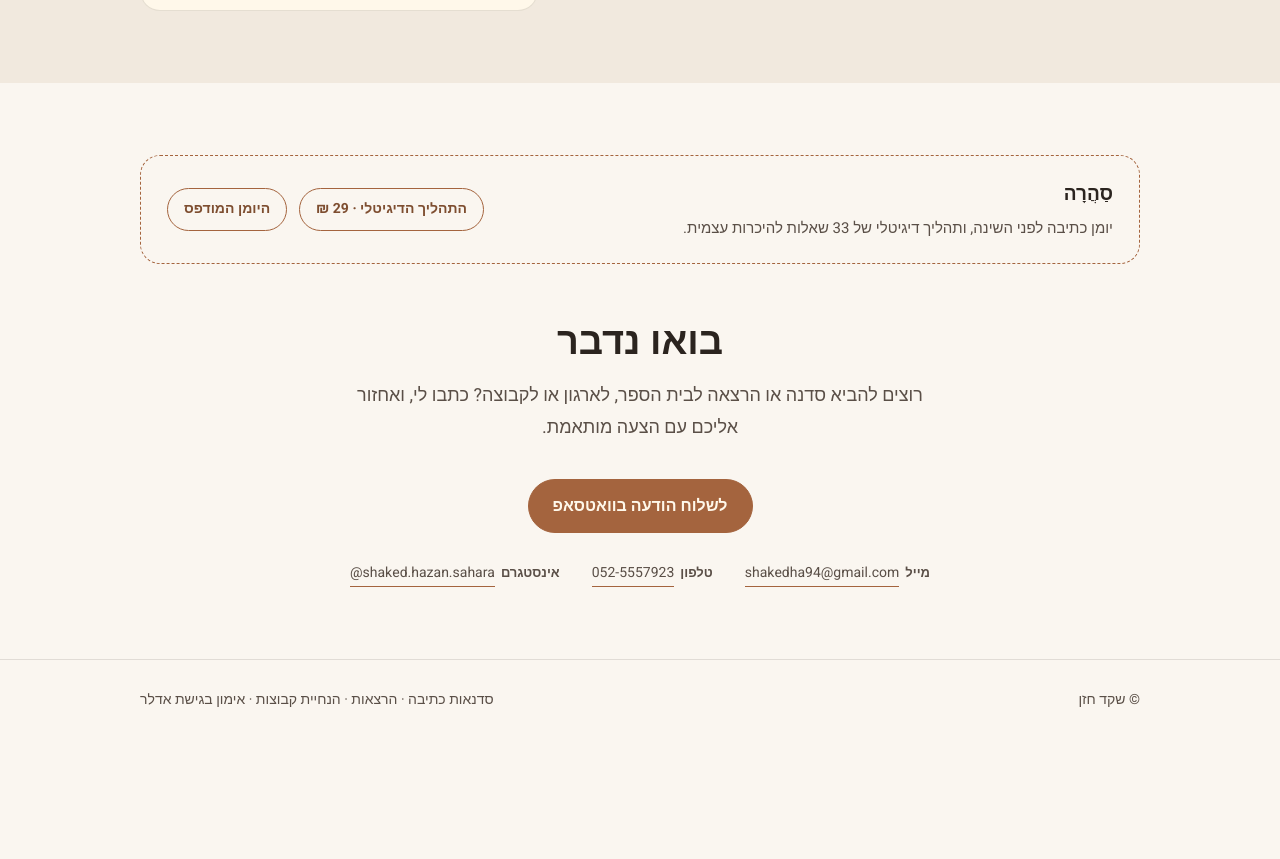
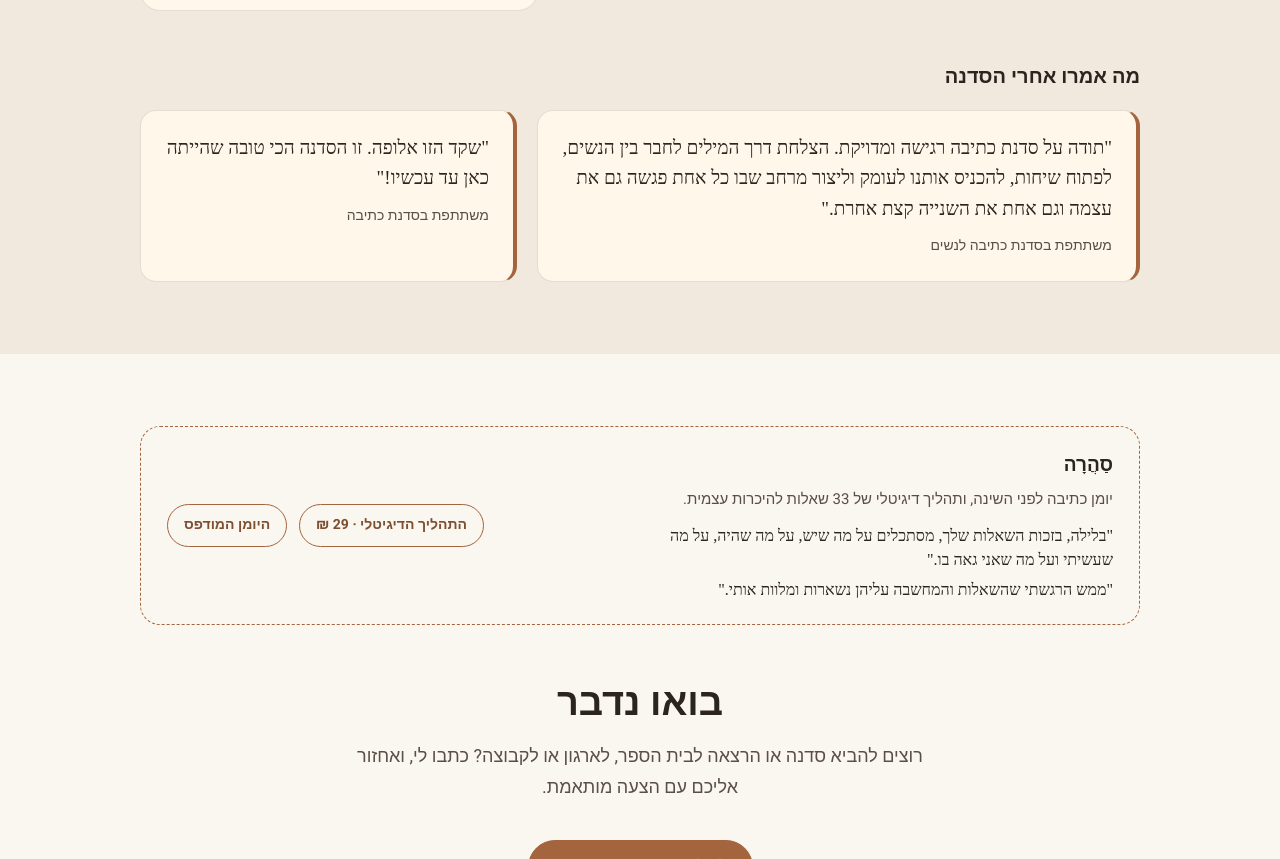
Before and after one commit to shakedha94-bit/shaked-landing, a plain HTML site: page index.html in a window 1280 px wide. Shown: the part 3372-4231 px from the top of the page. Before the commit the page ends 4124 px from the top, so only its background shows below. Drawn offline with Linux system fonts and the light colour scheme; a web font is replaced by a local one.

Commit message:
Add anonymous testimonials from workshop and Sahara participants
Co-Authored-By: Claude Opus 5.5 <noreply@anthropic.com>

```diff
--- a/index.html
+++ b/index.html
@@ -113,10 +113,19 @@ blockquote{font-family:var(--quote);font-size:clamp(24px,3.4vw,32px);line-height
 .creds li{margin:6px 0}
 @media (max-width:760px){.about{grid-template-columns:1fr;gap:24px}}
 
+.said-title{font-size:20px;margin:48px 0 16px}
+.said{display:grid;grid-template-columns:1.6fr 1fr;gap:20px}
+.said figure{margin:0;background:var(--cream);border:1px solid var(--line);border-right:4px solid var(--terracotta);border-radius:16px;padding:22px 24px}
+.said blockquote{font-size:19px;line-height:1.6;margin:0;max-width:none}
+.said figcaption{margin-top:10px;font-size:14px;color:var(--ink-soft)}
+@media (max-width:760px){.said{grid-template-columns:1fr}}
+
 /* sahara */
 .sahara{display:flex;flex-wrap:wrap;align-items:center;justify-content:space-between;gap:16px;border:1px dashed var(--terracotta);border-radius:20px;padding:22px 26px}
 .sahara h3{margin:0 0 4px;font-size:19px}
 .sahara p{margin:0;color:var(--ink-soft);font-size:15px;max-width:52ch}
+.kind{list-style:none;padding:0;margin:12px 0 0;display:grid;gap:6px}
+.kind li{font-family:var(--quote);font-size:16px;line-height:1.5;color:var(--ink);max-width:56ch}
 .sahara .btns a{font-size:14px;padding:8px 16px}
 
 /* contact */
@@ -262,8 +271,14 @@ footer .wrap{display:flex;justify-content:space-between;flex-wrap:wrap;gap:8px}
         <li>לומדת הנחיית קבוצות בבית הספר "נתיב"</li>
         <li>ספרות וכתיבה: מכללת מנשר והאוניברסיטה הפתוחה</li>
       </ul>
-      <!-- להוסיף כאן, אחרי אישור מהעמותות: "עבדתי עם" + שמות הארגונים, וציטוטים מתיק ההוכחות -->
     </aside>
+  </div>
+  <div class="wrap">
+    <h3 class="said-title">מה אמרו אחרי הסדנה</h3>
+    <div class="said">
+      <figure><blockquote>"תודה על סדנת כתיבה רגישה ומדויקת. הצלחת דרך המילים לחבר בין הנשים, לפתוח שיחות, להכניס אותנו לעומק וליצור מרחב שבו כל אחת פגשה גם את עצמה וגם אחת את השנייה קצת אחרת."</blockquote><figcaption>משתתפת בסדנת כתיבה לנשים</figcaption></figure>
+      <figure><blockquote>"שקד הזו אלופה. זו הסדנה הכי טובה שהייתה כאן עד עכשיו!"</blockquote><figcaption>משתתפת בסדנת כתיבה</figcaption></figure>
+    </div>
   </div>
 </section>
 
@@ -273,6 +288,10 @@ footer .wrap{display:flex;justify-content:space-between;flex-wrap:wrap;gap:8px}
       <div>
         <h3>סַהֲרָה</h3>
         <p>יומן כתיבה לפני השינה, ותהליך דיגיטלי של 33 שאלות להיכרות עצמית.</p>
+        <ul class="kind">
+          <li>"בלילה, בזכות השאלות שלך, מסתכלים על מה שיש, על מה שהיה, על מה שעשיתי ועל מה שאני גאה בו."</li>
+          <li>"ממש הרגשתי שהשאלות והמחשבה עליהן נשארות ומלוות אותי."</li>
+        </ul>
       </div>
       <div class="btns">
         <a class="btn btn-ghost" href="https://pay.grow.link/50620ab007644d472b300ee20a312a46-MTk3MzU5NA" target="_blank" rel="noopener">התהליך הדיגיטלי · 29 ₪</a>
```
